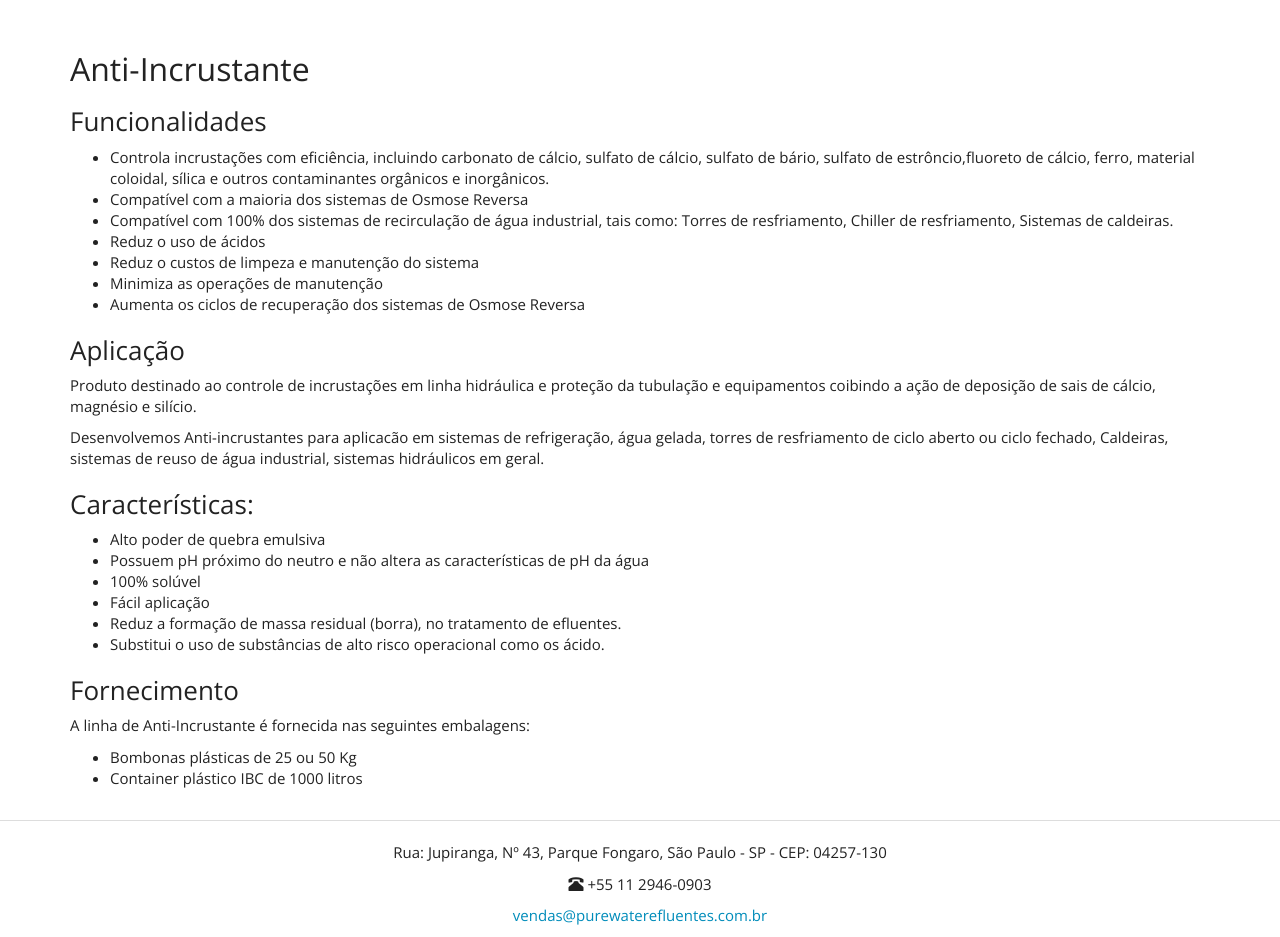
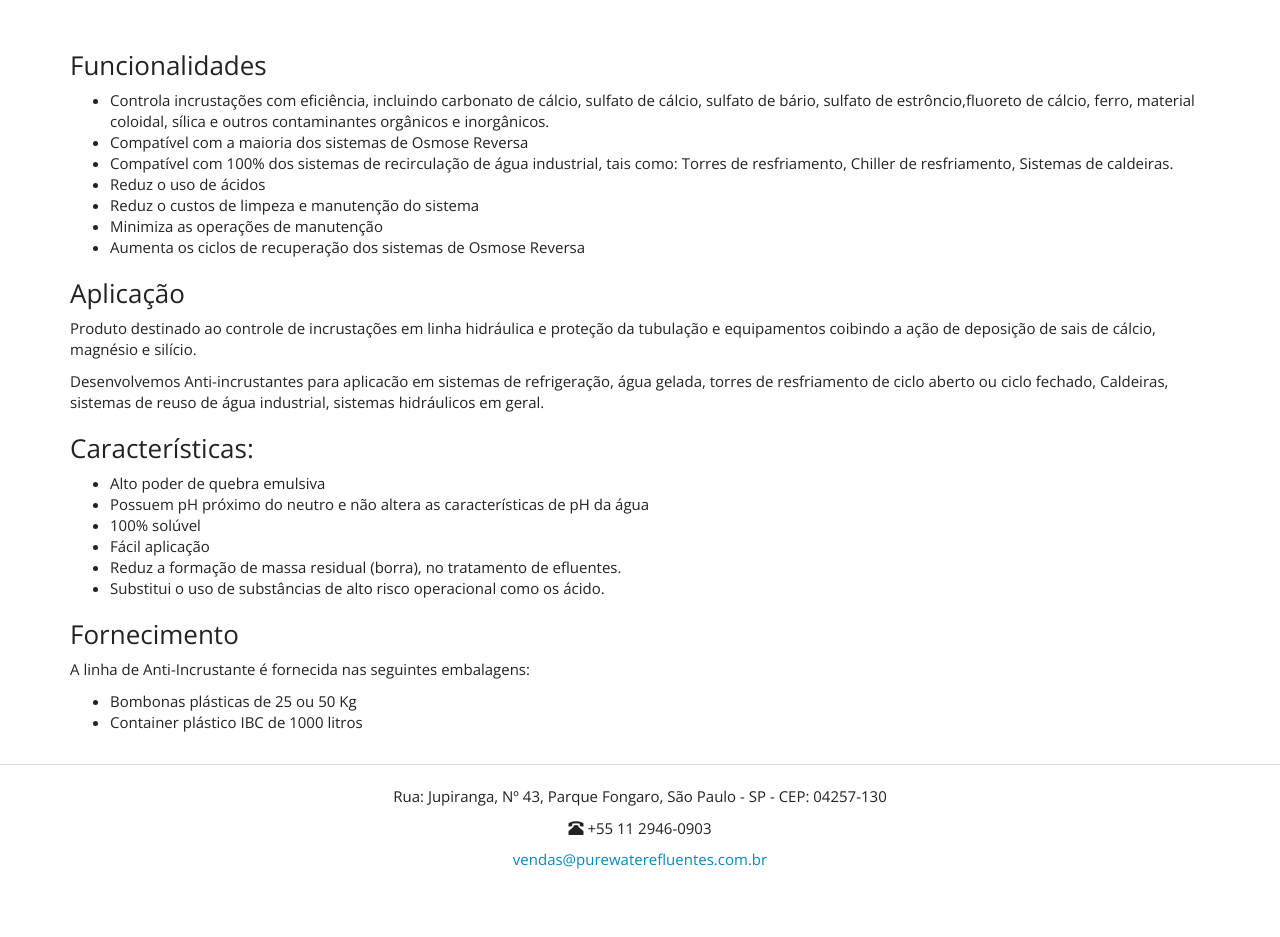
Before and after one commit to purewaterefluentes/purewaterefluentes.github.io, a Jekyll site: the page built from produtos/anti-incrustante.md, in a window 1280 px wide and 1184 px high. Shown: the part 247-1184 px from the top of the window. Built offline with Jekyll 4.4.1, drawn with Linux system fonts in a browser that asks for light colours; nearby versions of some CDN libraries; library files that are not in the unit come from our copies.

Commit message:
Update anti-incrustante.md

```diff
--- a/produtos/anti-incrustante.md
+++ b/produtos/anti-incrustante.md
@@ -3,7 +3,6 @@ layout: default
 title: Anti-Incrustante
 ---
 
-## Anti-Incrustante
 
 ### Funcionalidades
 
```
